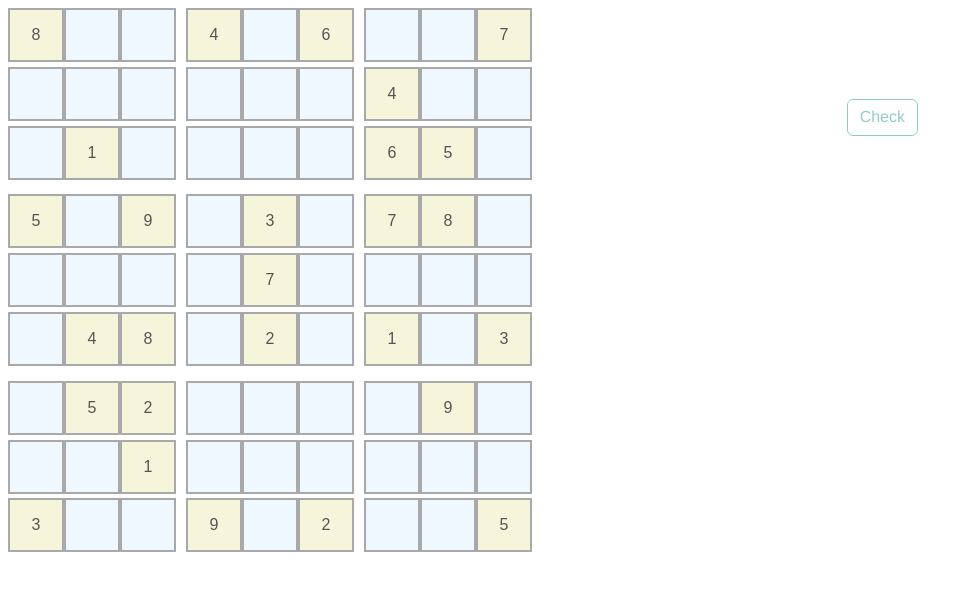
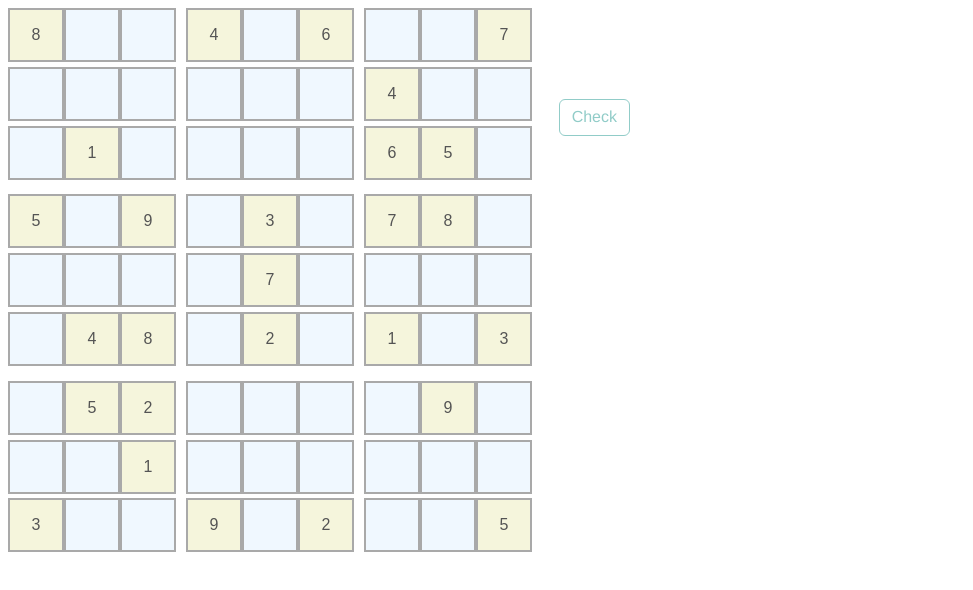
Before and after one commit to anpe9592/Sudoku-vue, a Vue app: page / in a window 1280 px wide. Shown: the top 590 px of the page, without its empty margins (0-973 px from the left). Built offline with nearby package versions, Linux system fonts and the light colour scheme.

Commit message:
resize the div box containing the check button

```diff
--- a/src/components/gameMenu.vue
+++ b/src/components/gameMenu.vue
@@ -63,7 +63,7 @@ export default {
   display: flex;
   justify-content: flex-end;
   flex-direction: column;
-  width: 23em;
+  width: 5em;
   height: 7em;
   padding: 1em;
 }
```
